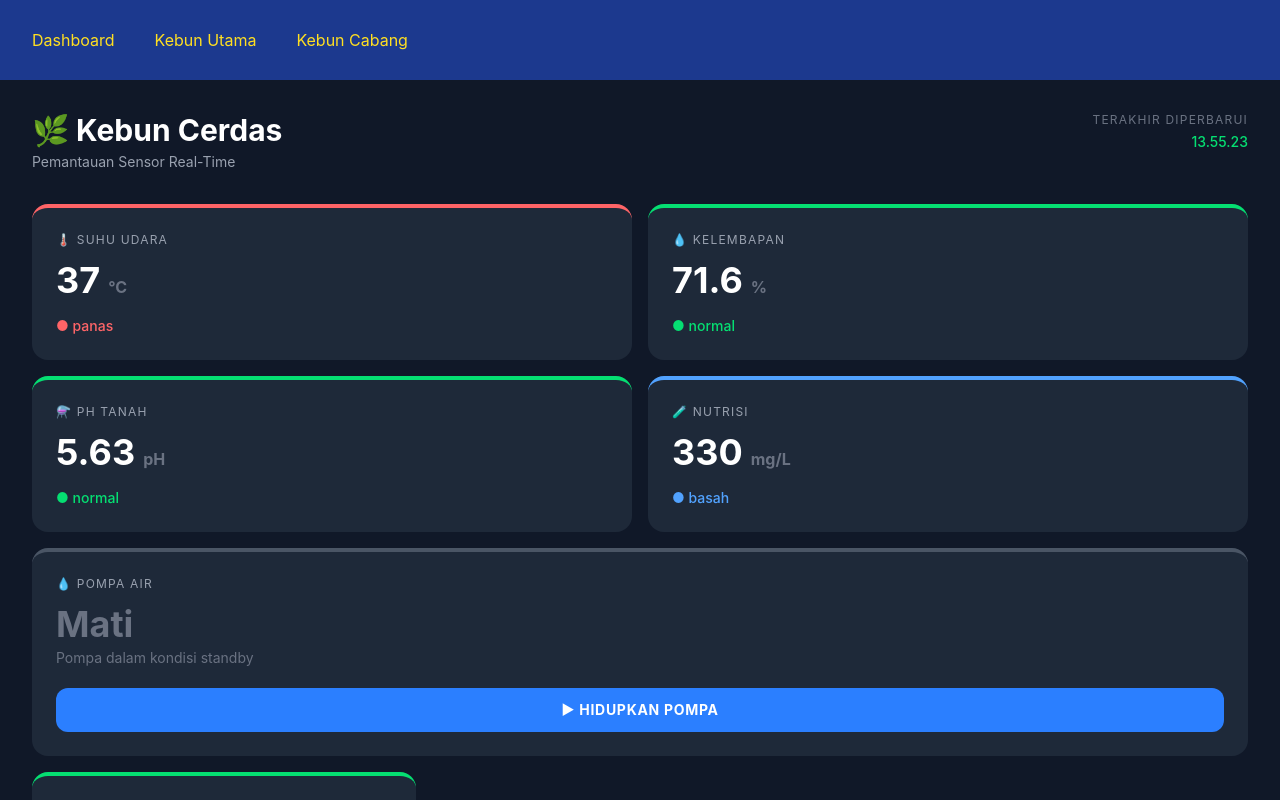
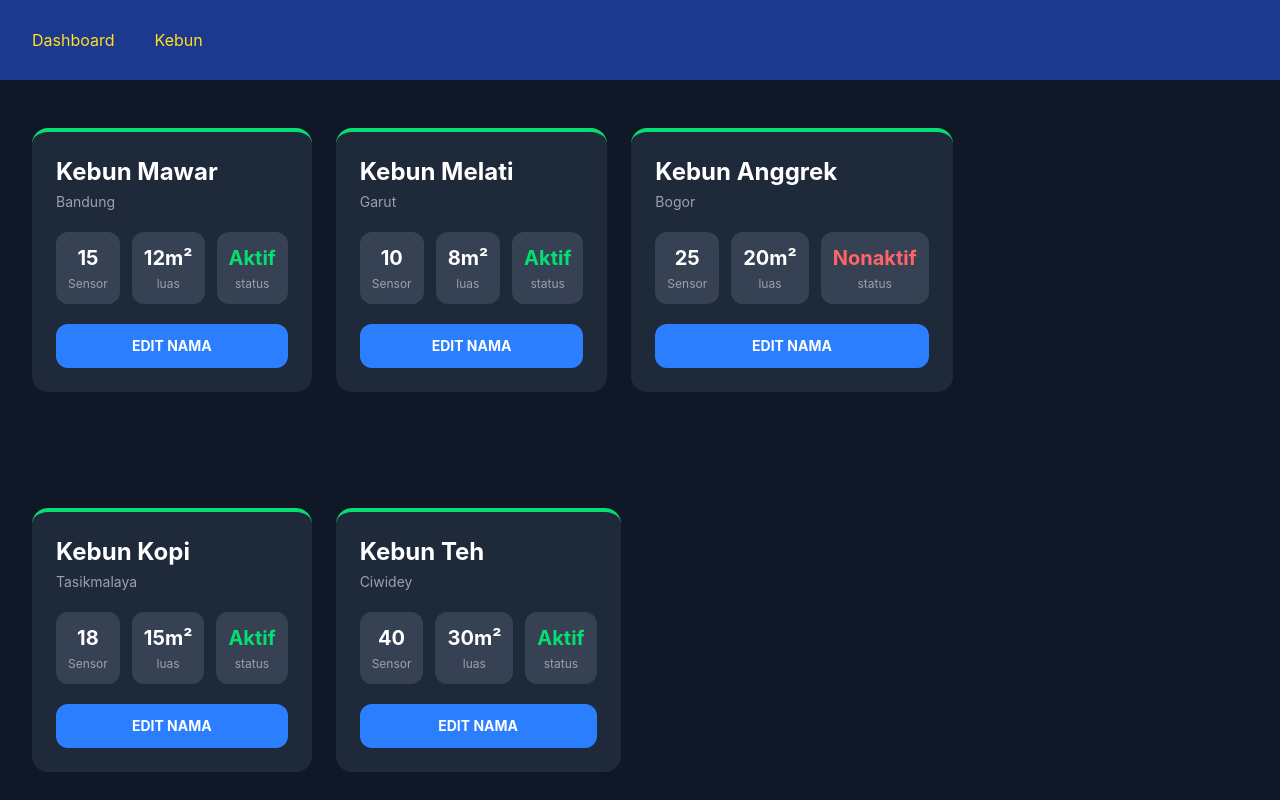
Before and after one commit to alferd06/smart-garden-frontend, a React (Vite) app: page / in a window 1280 px wide. Shown: the top 800 px of the page. Built offline with nearby package versions, Linux system fonts and the light colour scheme.

Commit message:
fixing route and path daftar kebun

```diff
--- a/src/App.jsx
+++ b/src/App.jsx
@@ -2,15 +2,15 @@ import { Route, Routes } from "react-router-dom"
 import HalamanKebun from "./pages/HalamanKebun"
 import HalamanUtama from "./pages/HalamanUtama"
 import AppDefault from "./contohTampilan/AppDefault"
+import KartuKebun from "./components/KartuKebun"
 
 function App(){
   return(
     <Routes>
-      <Route path="/" element={<AppDefault />}/>
-      <Route path="/kebun-utama" element={<HalamanUtama />}/>
-      <Route path="/kebun-cabang" element={<HalamanKebun />}/>
+      <Route path="/" element={<HalamanUtama />}/>
+      <Route path="/kebun/:id" element={<HalamanKebun />}/>
     </Routes>
-  )
+)
 }
 
 export default App
--- a/src/components/Navbar.jsx
+++ b/src/components/Navbar.jsx
@@ -13,17 +13,10 @@ export default function Navbar() {
                 </Link>
 
                 <Link
-                    to="/kebun-utama"
+                    to="/kebun"
                     className="hover:bg-red-700/70 rounded-lg text-yellow-300 transition duration-200 px-2 py-3"
                 >
-                    Kebun Utama
-                </Link>
-
-                <Link
-                    to="/kebun-cabang"
-                    className="hover:bg-red-700/70 rounded-lg text-yellow-300 transition duration-200 px-2 py-3"
-                >
-                    Kebun Cabang
+                    Kebun
                 </Link>
 
             </div>
--- a/src/pages/HalamanKebun.jsx
+++ b/src/pages/HalamanKebun.jsx
@@ -1,4 +1,4 @@
-import { Link } from "react-router-dom"
+import { Link, useParams } from "react-router-dom"
 import GrafikSuhu from "../components/GrafikSuhu"
 import PompaControl from "../components/PompaControl"
 import SensorCard, { tentukanStatus } from "../components/SensorCard"
@@ -13,7 +13,7 @@ function generateData() {
   }
 }
 
-export default function HalamanKebun(){
+export default function tampilan(){
     const [sensor, setSensor] = useState(generateData())
 
     return(
--- a/src/pages/HalamanUtama.jsx
+++ b/src/pages/HalamanUtama.jsx
@@ -1,15 +1,63 @@
 import { Link } from "react-router-dom"
 import KartuKebun from "../components/KartuKebun"
 
+const daftarKebun = [
+  {
+    id: "KB001",
+    nama: "Kebun Mawar",
+    lokasi: "Bandung",
+    luas: 12,
+    jumlahSensor: "15",
+    aktif: true
+  },
+  {
+    id: "KB002",
+    nama: "Kebun Melati",
+    lokasi: "Garut",
+    luas: 8,
+    jumlahSensor: "10",
+    aktif: true
+  },
+  {
+    id: "KB003",
+    nama: "Kebun Anggrek",
+    lokasi: "Bogor",
+    luas: 20,
+    jumlahSensor: "25",
+    aktif: false
+  },
+  {
+    id: "KB004",
+    nama: "Kebun Kopi",
+    lokasi: "Tasikmalaya",
+    luas: 15,
+    jumlahSensor: "18",
+    aktif: true
+  },
+  {
+    id: "KB005",
+    nama: "Kebun Teh",
+    lokasi: "Ciwidey",
+    luas: 30,
+    jumlahSensor: "40",
+    aktif: true
+  }
+]
+
 export default function HalamanUtama(){
     return(
-        <div className="bg-gray-900 min-h-screen p-8">
-            <KartuKebun
-            namaAwal="Alwi"
-            lokasi="Selajambe"
-            luas={35}
-            jumlahSensor={4}
-            aktif={true}/>
+        <div className="bg-gray-900 min-h-screen p-8 flex flex-wrap gap-6">
+            {daftarKebun.map(kebun =>
+                <Link to={`/kebun/${kebun.id}`} key={kebun.id}>
+                    <KartuKebun
+                        key={kebun.id}
+                        namaAwal={kebun.nama}
+                        lokasi={kebun.lokasi}
+                        luas={kebun.luas}
+                        jumlahSensor={kebun.jumlahSensor}
+                        aktif={kebun.aktif}/>
+                </Link>
+            )}
         </div>
     )
 }
```
